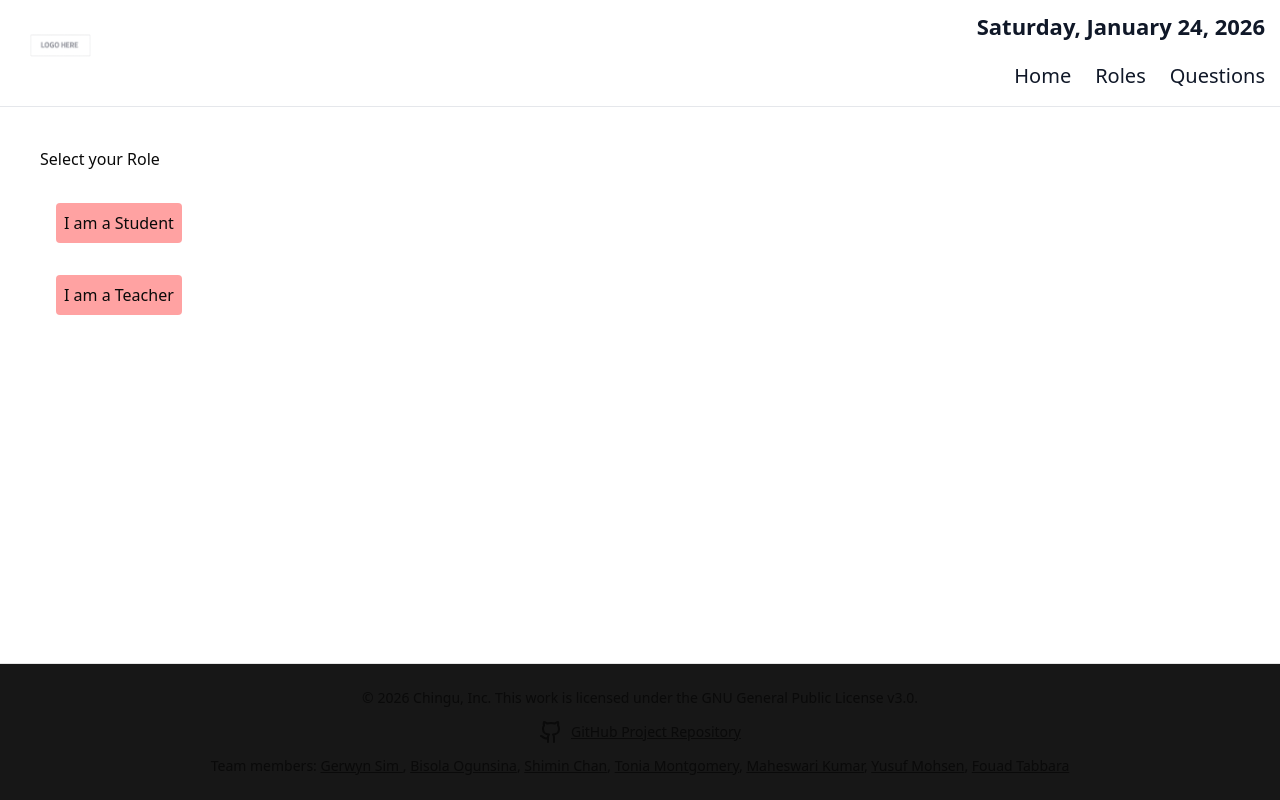
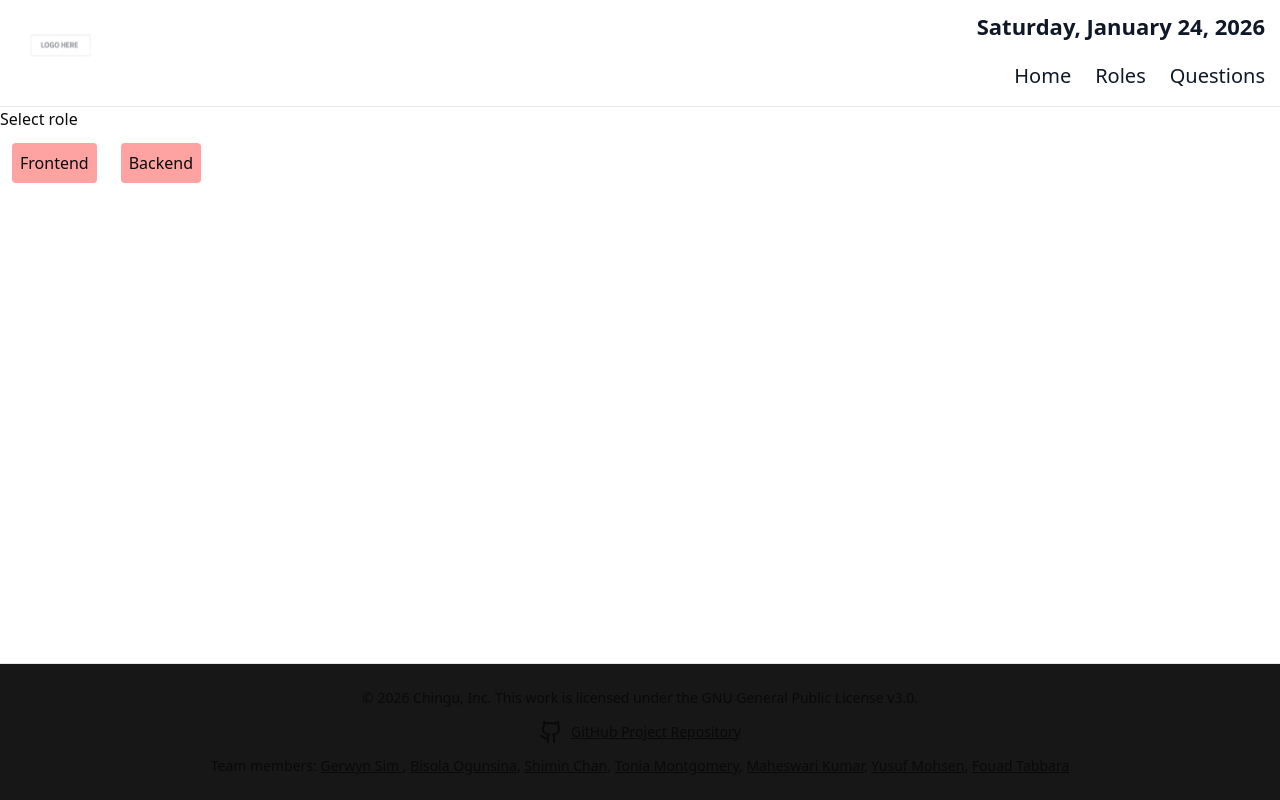
Before and after one commit to chingu-voyages/V59-tier3-team-37, a Next.js app: page /role in a window 1280 px wide. Built offline with nearby package versions, Linux system fonts and the light colour scheme.

Commit message:
State-store-for-role/session (#32)
* State-store-for-role/session

* add role types

```diff
--- a/app/(routes)/role/actions.ts
+++ b/app/(routes)/role/actions.ts
@@ -1,10 +1,10 @@
-// app/role/actions.ts
 "use server";
 
+import { Role } from "@/types";
 import { cookies } from "next/headers";
 import { redirect } from "next/navigation";
 
-export async function selectRole(role: string) {
+export async function selectRole(role: Role) {
   // Set the cookie (valid for 7 days, for example)
   const cookies1 = await cookies();
   cookies1.set("user_role", role, {
--- a/app/(routes)/role/page.tsx
+++ b/app/(routes)/role/page.tsx
@@ -1,35 +1,36 @@
-// app/role/page.tsx
-import { selectRole } from "./actions";
+'use client'
+
+import { useSessionStore } from '@/store/useSessionStore'
+import { selectRole as selectRoleAction } from './actions'
+import { Role, ROLES } from '@/types'
 
 export default function RolePage() {
+  const setRole = useSessionStore((s) => s.setRole)
+  const startSession = useSessionStore((s) => s.startSession)
+
+  const selectRole = (role: Role) => {
+    setRole(role)
+    selectRoleAction(role)
+    startSession()
+  }
+
   return (
-    <div className="flex flex-col gap-4 p-10">
-      <h1>Select your Role</h1>
-      <form>
-        {/* Pass the role to the server action */}
-        <button
-          formAction={async () => {
-            "use server";
-            await selectRole("student");
-          }}
-          className="bg-red-300 p-2 rounded m-4"
-          type='button'
+    <div>
+      <h1>Select role</h1>
 
-        >
-          I am a Student
-        </button>
-        <br />
-        <button
-          formAction={async () => {
-            "use server";
-            await selectRole("teacher");
-          }}
-          className="bg-red-300 p-2 rounded m-4"
-          type='button'
-        >
-          I am a Teacher
-        </button>
-      </form>
+      <button
+      className='bg-red-300 p-2 m-3 rounded'
+      type='button'
+      onClick={() => selectRole(ROLES.FRONTEND)}>
+        Frontend
+      </button>
+
+      <button
+      className='bg-red-300 p-2 m-3 rounded'
+      type='button'
+      onClick={() => selectRole(ROLES.BACKEND)}>
+        Backend
+      </button>
     </div>
-  );
+  )
 }
```
Also changed, not shown: 1 other file (tests, documents, lock files or other folders).
